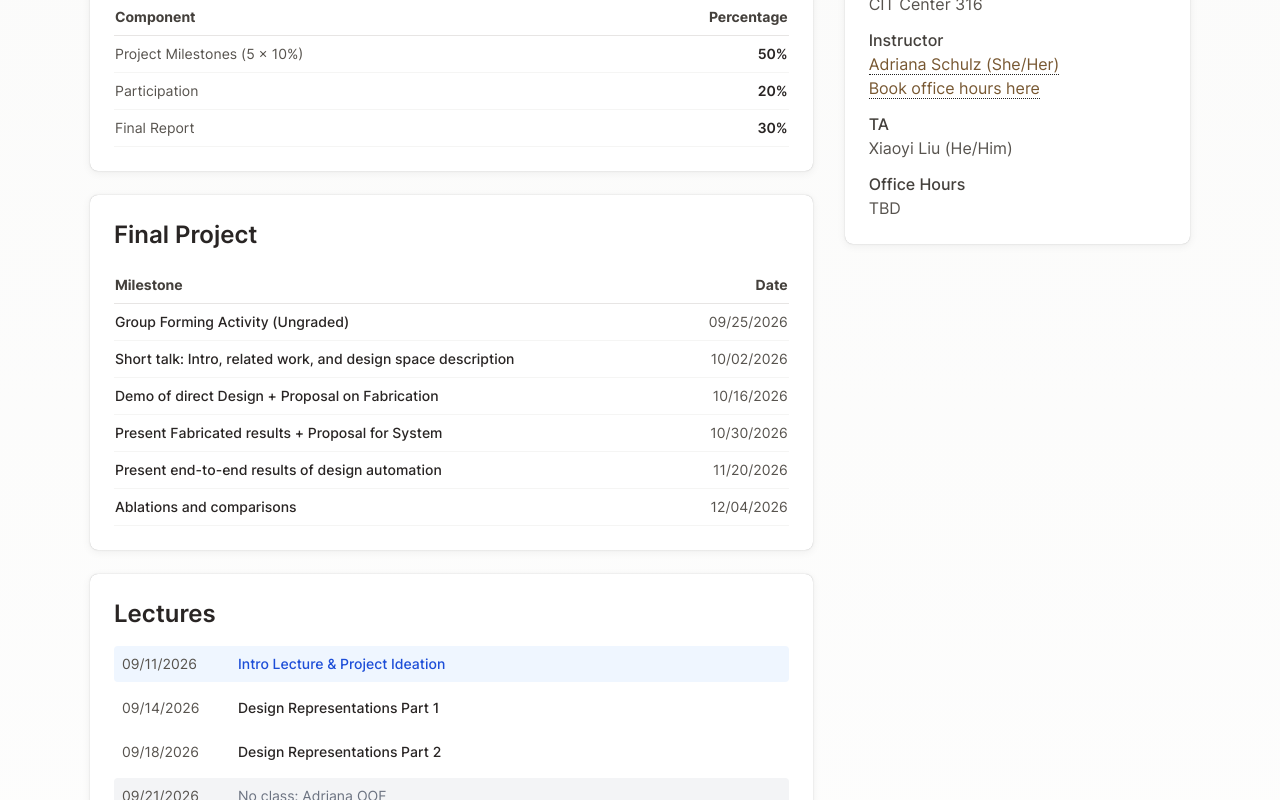
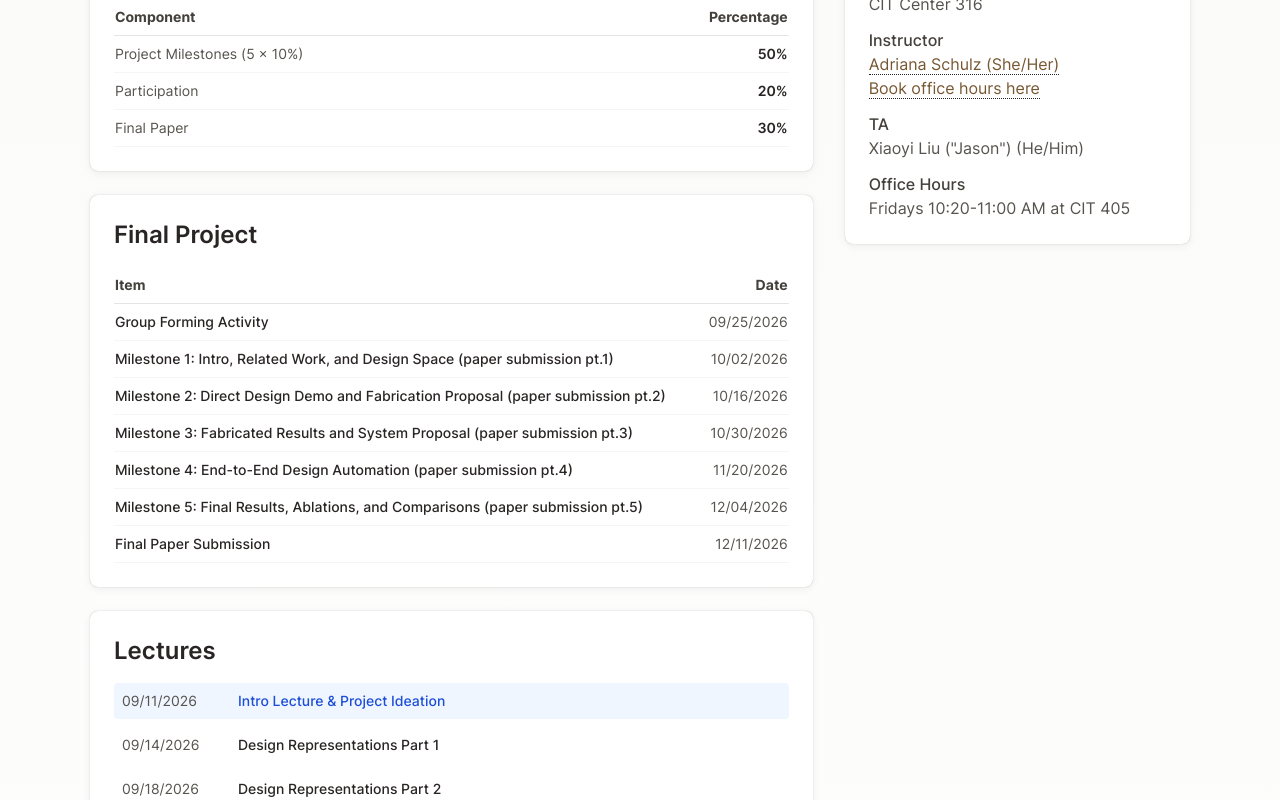
Before and after one commit to cdg-lab/cdg-website, a Next.js app: page /courses/csci2952y-fall2026 in a window 1280 px wide. Shown: the part 640-1440 px from the top of the page. Built offline with nearby package versions, Linux system fonts and the light colour scheme.

Commit message:
update fl2026 course website

```diff
--- a/src/app/(course)/courses/csci2952y-fall2026/page.tsx
+++ b/src/app/(course)/courses/csci2952y-fall2026/page.tsx
@@ -22,17 +22,17 @@ const courseInfo: CourseInfo = {
   title: 'Special Topics in Computational Design and Fabrication',
   term: 'Fall 2026',
   instructor: 'Adriana Schulz (She/Her)',
-  ta: 'Xiaoyi Liu (He/Him)',
+  ta: 'Xiaoyi Liu ("Jason") (He/Him)',
   time: 'Monday/Friday, 9:00–10:20 AM',
   location: 'CIT Center 316',
-  officeHours: 'TBD',
+  officeHours: 'Fridays 10:20-11:00 AM at CIT 405',
   description: `This course explores the core mathematical, algorithmic, and computational principles that drive modern design tools, focusing on digital design representations, generative design, optimization, and interactive exploration. Students will learn to develop computational models for automating design processes, implement algorithms for shape generation and performance evaluation, and integrate digital design with fabrication techniques such as 3D printing, laser cutting, and machine knitting. The course includes hands-on assignments and a final project where students build their own computational design workflow.`,
 };
 
 const gradingPolicy: GradingPolicy[] = [
   { component: 'Project Milestones (5 x 10%)', percentage: 50 },
   { component: 'Participation', percentage: 20 },
-  { component: 'Final Report', percentage: 30 },
+  { component: 'Final Paper', percentage: 30 },
 ];
 
 const assignments: Assignment[] = [];
@@ -40,33 +40,38 @@ const assignments: Assignment[] = [];
 const projectMilestones: ProjectMilestone[] = [
   {
     id: 'groupForming',
-    name: 'Group Forming Activity (Ungraded)',
+    name: 'Group Forming Activity',
     date: '09/25/2026',
   },
   {
     id: 'milestone1',
-    name: 'Short talk: Intro, related work, and design space description',
+    name: 'Milestone 1: Intro, Related Work, and Design Space (paper submission pt.1)',
     date: '10/02/2026',
   },
   {
     id: 'milestone2',
-    name: 'Demo of direct Design + Proposal on Fabrication',
+    name: 'Milestone 2: Direct Design Demo and Fabrication Proposal (paper submission pt.2)',
     date: '10/16/2026',
   },
   {
     id: 'milestone3',
-    name: 'Present Fabricated results + Proposal for System',
+    name: 'Milestone 3: Fabricated Results and System Proposal (paper submission pt.3)',
     date: '10/30/2026',
   },
   {
     id: 'milestone4',
-    name: 'Present end-to-end results of design automation',
+    name: 'Milestone 4: End-to-End Design Automation (paper submission pt.4)',
     date: '11/20/2026',
   },
   {
     id: 'milestone5',
-    name: 'Ablations and comparisons',
+    name: 'Milestone 5: Final Results, Ablations, and Comparisons (paper submission pt.5)',
     date: '12/04/2026',
+  },
+  {
+    id: 'final',
+    name: 'Final Paper Submission',
+    date: '12/11/2026',
   },
 ];
 
@@ -97,7 +102,7 @@ const schedule: ScheduleEntry[] = [
   { date: '11/30/2026', topic: 'Topics 4: Accessibility and Sustainability' },
   { date: '12/04/2026', topic: 'Project Presentations and Discussion (Milestone 5)' },
   { date: '12/07/2026', topic: 'No class: Reading Period' },
-  { date: '12/11/2026', topic: 'No class: Reading Period' },
+  { date: '12/11/2026', topic: 'Project Final Paper Due'},
 ];
 
 export default function CoursePage() {
@@ -216,7 +221,7 @@ export default function CoursePage() {
                   <thead>
                     <tr className='border-b border-stone-200'>
                       <th className='text-left py-2 text-stone-700'>
-                        Milestone
+                        Item
                       </th>
                       <th className='text-right py-2 text-stone-700'>Date</th>
                     </tr>
```
